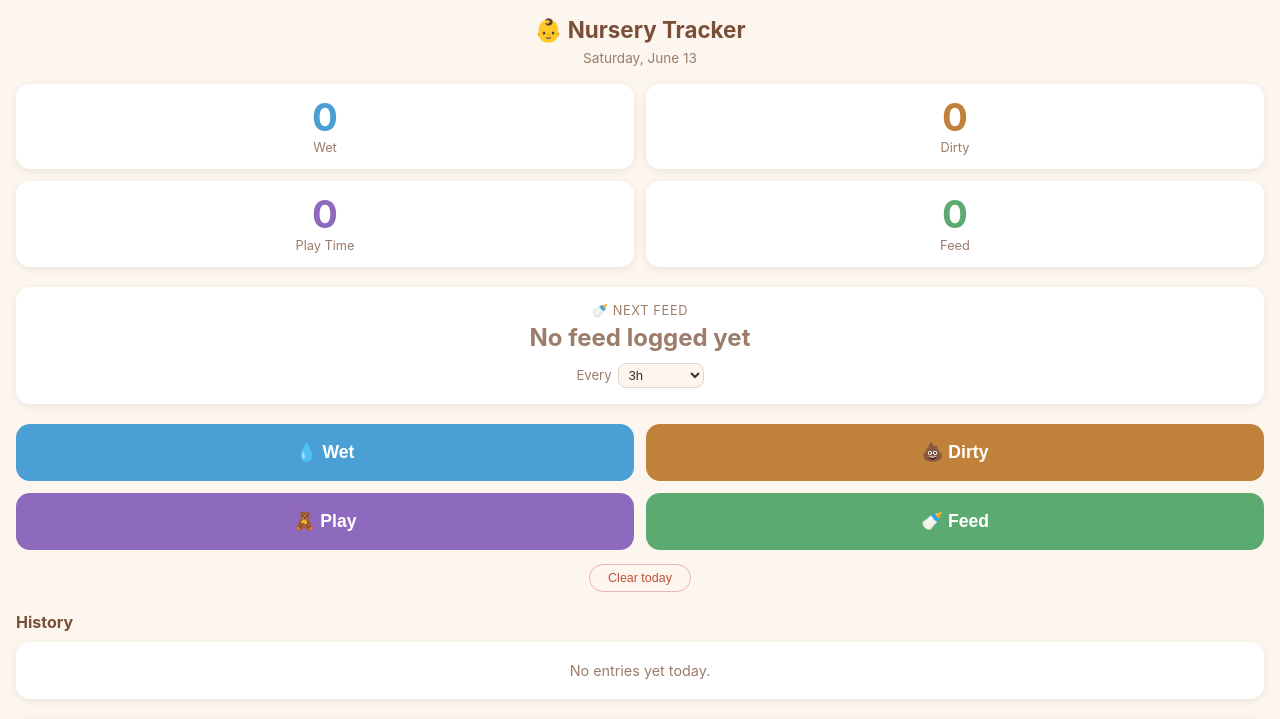
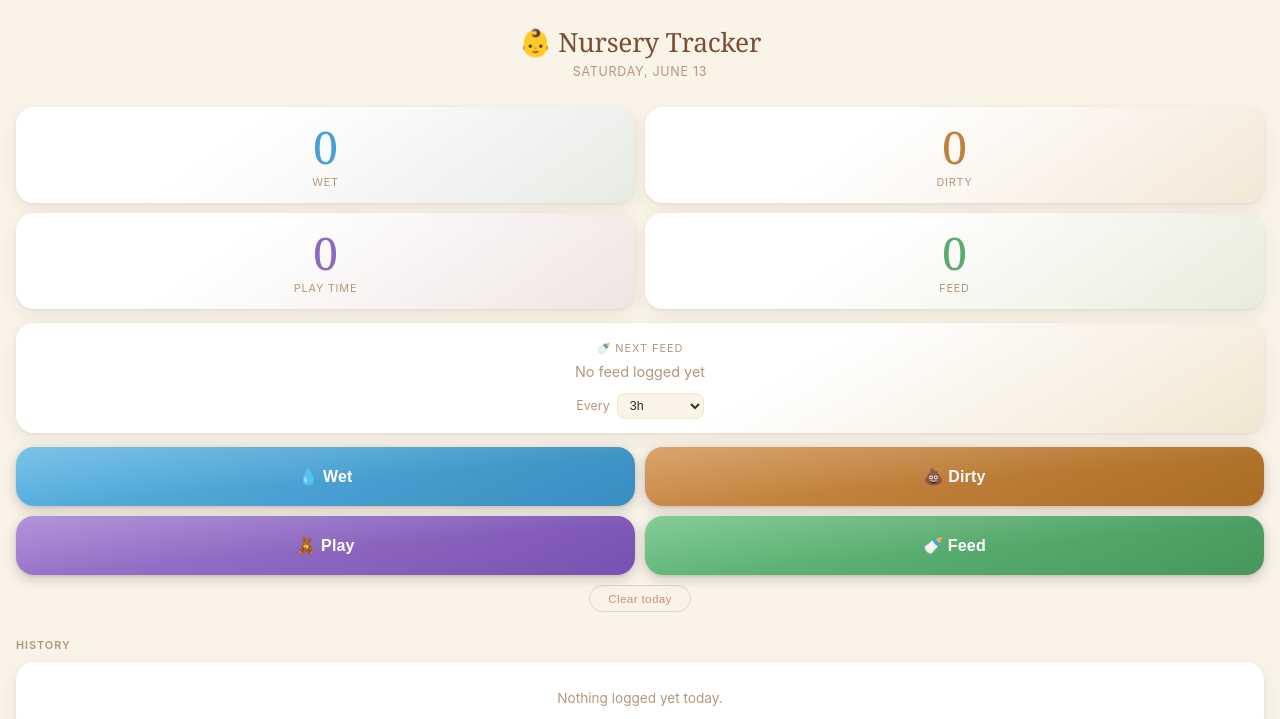
Before and after one commit to qiaoyiX/nursery-keyboard, a Flask app: page / in a window 1280 px wide. Shown: the top 719 px of the page. Run offline with Flask 3, Linux system fonts and the light colour scheme.

Commit message:
Design pass: refined warm-journal aesthetic
- CSS custom properties for the full color/shadow system
- Georgia serif for header, count numbers, and next-feed countdown
- Count cards: tinted gradient backgrounds (color bleeds into corner)
- Action buttons: rich gradient + inner-shine overlay + spring bounce on press
- Next-feed card: status-aware background tint (green/amber/red)
- History rows: colored pill badges replace plain type labels;
  delete button revealed on row hover as a circular ghost button
- Section headings: small-caps label style (was h2)
- Toast: slide-down entrance animation
- All JS function names, IDs, and Chart.js setup unchanged

Co-Authored-By: Claude Sonnet 4.6 <noreply@anthropic.com>

```diff
--- a/templates/index.html
+++ b/templates/index.html
@@ -8,196 +8,290 @@
           integrity="sha384-jb8JQMbMoBUzgWatfe6COACi2ljcDdZQ2OxczGA3bGNeWe+6DChMTBJemed7ZnvJ"
           crossorigin="anonymous"></script>
   <style>
+    :root {
+      --cream:       #faf3e8;
+      --cream-2:     #f2e6d0;
+      --brown-deep:  #3d2b1f;
+      --brown-mid:   #7a4f35;
+      --brown-light: #a07858;
+      --brown-muted: #b8957a;
+      --wet:   #4a9fd4;  --wet-a:   rgba(74,159,212,.10);
+      --dirty: #c0813a;  --dirty-a: rgba(192,129,58,.10);
+      --play:  #8e6abf;  --play-a:  rgba(142,106,191,.10);
+      --feed:  #5aaa72;  --feed-a:  rgba(90,170,114,.10);
+      --danger: #c0513a;
+      --shadow-card: 0 1px 3px rgba(61,43,31,.07), 0 6px 18px rgba(61,43,31,.07);
+      --r: 18px;
+    }
+
     * { box-sizing: border-box; margin: 0; padding: 0; }
+
     body {
       font-family: -apple-system, BlinkMacSystemFont, "Segoe UI", sans-serif;
-      background: #fdf6ee;
-      color: #3b2f2f;
+      background: var(--cream);
+      color: var(--brown-deep);
       min-height: 100vh;
-      padding: 16px;
+      padding: 24px 16px 48px;
     }
+
+    /* ── Header ─────────────────────────── */
+    .header { text-align: center; margin-bottom: 28px; }
     h1 {
-      text-align: center;
-      font-size: 1.4rem;
-      margin-bottom: 6px;
-      color: #7a4f3a;
+      font-family: Georgia, "Times New Roman", serif;
+      font-size: 1.65rem;
+      font-weight: normal;
+      color: var(--brown-mid);
+      letter-spacing: -0.01em;
+      margin-bottom: 4px;
     }
     .date {
-      text-align: center;
-      font-size: 0.85rem;
-      color: #9c7c6a;
-      margin-bottom: 18px;
+      font-size: 0.78rem;
+      color: var(--brown-muted);
+      letter-spacing: 0.06em;
+      text-transform: uppercase;
     }
+
+    /* ── Count cards ─────────────────────── */
     .counts {
       display: grid;
       grid-template-columns: 1fr 1fr;
-      gap: 12px;
-      margin-bottom: 20px;
+      gap: 10px;
+      margin-bottom: 14px;
     }
     .count-card {
-      background: #fff;
-      border-radius: 14px;
-      padding: 14px;
+      border-radius: var(--r);
+      padding: 18px 12px 14px;
       text-align: center;
-      box-shadow: 0 2px 8px rgba(0,0,0,0.08);
+      box-shadow: var(--shadow-card);
+      position: relative;
+      overflow: hidden;
     }
+    .count-card::before {
+      content: '';
+      position: absolute; inset: 0;
+    }
+    .wet::before   { background: linear-gradient(145deg, #fff 35%, var(--wet-a)); }
+    .dirty::before { background: linear-gradient(145deg, #fff 35%, var(--dirty-a)); }
+    .play::before  { background: linear-gradient(145deg, #fff 35%, var(--play-a)); }
+    .feed::before  { background: linear-gradient(145deg, #fff 35%, var(--feed-a)); }
+    .count-card > * { position: relative; }
+
     .count-card .num {
-      font-size: 2.4rem;
-      font-weight: 700;
+      font-family: Georgia, "Times New Roman", serif;
+      font-size: 2.8rem;
+      font-weight: normal;
       line-height: 1;
+      margin-bottom: 5px;
     }
-    .count-card .label { font-size: 0.8rem; color: #9c7c6a; margin-top: 4px; }
-    .wet .num { color: #4a9fd4; }
-    .dirty .num { color: #c0813a; }
-    .play .num { color: #8e6abf; }
-    .feed .num { color: #5aaa72; }
+    .count-card .label {
+      font-size: 0.68rem;
+      color: var(--brown-muted);
+      letter-spacing: 0.07em;
+      text-transform: uppercase;
+    }
+    .wet .num   { color: var(--wet); }
+    .dirty .num { color: var(--dirty); }
+    .play .num  { color: var(--play); }
+    .feed .num  { color: var(--feed); }
 
+    /* ── Next feed card ──────────────────── */
+    .next-feed-card {
+      border-radius: var(--r);
+      padding: 18px 16px 14px;
+      box-shadow: var(--shadow-card);
+      margin-bottom: 14px;
+      text-align: center;
+      transition: background 0.5s;
+      background: linear-gradient(150deg, #fff 60%, var(--cream-2));
+    }
+    .next-feed-card.status-ok   { background: linear-gradient(150deg, #fff 50%, rgba(90,170,114,.13)); }
+    .next-feed-card.status-soon { background: linear-gradient(150deg, #fff 50%, rgba(200,154,16,.12)); }
+    .next-feed-card.status-late { background: linear-gradient(150deg, #fff 50%, rgba(192,81,58,.12)); }
+
+    .nf-title {
+      font-size: 0.68rem;
+      color: var(--brown-muted);
+      text-transform: uppercase;
+      letter-spacing: 0.09em;
+      margin-bottom: 8px;
+    }
+    .nf-time {
+      font-family: Georgia, "Times New Roman", serif;
+      font-size: 1.55rem;
+      font-weight: normal;
+      line-height: 1.25;
+    }
+    .nf-ok      { color: var(--feed); }
+    .nf-soon    { color: #9e7300; }
+    .nf-late    { color: var(--danger); }
+    .nf-neutral { color: var(--brown-muted); font-family: inherit; font-size: 0.9rem; }
+
+    .nf-interval {
+      margin-top: 12px;
+      font-size: 0.78rem;
+      color: var(--brown-muted);
+      display: flex;
+      align-items: center;
+      justify-content: center;
+      gap: 7px;
+    }
+    .nf-interval select {
+      border: 1px solid var(--cream-2);
+      border-radius: 8px;
+      background: var(--cream);
+      color: var(--brown-deep);
+      font-size: 0.78rem;
+      padding: 4px 8px;
+      cursor: pointer;
+      outline: none;
+      -webkit-appearance: auto;
+    }
+
+    /* ── Action buttons ──────────────────── */
     .buttons {
       display: grid;
       grid-template-columns: 1fr 1fr;
-      gap: 12px;
-      margin-bottom: 14px;
+      gap: 10px;
+      margin-bottom: 10px;
     }
-    button {
+    .action-btn {
       border: none;
-      border-radius: 14px;
-      padding: 18px 10px;
-      font-size: 1.1rem;
+      border-radius: var(--r);
+      padding: 20px 10px;
+      font-size: 1rem;
       font-weight: 600;
       cursor: pointer;
-      transition: transform 0.1s, opacity 0.1s;
       color: #fff;
+      letter-spacing: 0.01em;
+      transition: transform 0.12s cubic-bezier(.34,1.56,.64,1), box-shadow 0.12s;
+      box-shadow: 0 4px 14px rgba(0,0,0,.18), 0 1px 3px rgba(0,0,0,.1);
+      position: relative;
+      overflow: hidden;
     }
-    button:active { transform: scale(0.96); opacity: 0.85; }
-    .btn-wet    { background: #4a9fd4; }
-    .btn-dirty  { background: #c0813a; }
-    .btn-play   { background: #8e6abf; }
-    .btn-feed   { background: #5aaa72; }
+    .action-btn::after {
+      content: '';
+      position: absolute; inset: 0;
+      background: linear-gradient(175deg, rgba(255,255,255,.2) 0%, transparent 55%);
+      pointer-events: none;
+    }
+    .action-btn:active {
+      transform: scale(0.94);
+      box-shadow: 0 2px 6px rgba(0,0,0,.14);
+    }
+    .btn-wet   { background: linear-gradient(155deg, #5ab4e4 0%, #3a8dc0 100%); }
+    .btn-dirty { background: linear-gradient(155deg, #d08f4a 0%, #ab6c25 100%); }
+    .btn-play  { background: linear-gradient(155deg, #a07ad0 0%, #7852b0 100%); }
+    .btn-feed  { background: linear-gradient(155deg, #68bf80 0%, #47975c 100%); }
 
-    .clear-wrap {
-      text-align: center;
-      margin-bottom: 20px;
-    }
+    /* ── Clear button ────────────────────── */
+    .clear-wrap { text-align: center; margin-bottom: 26px; }
     .btn-clear {
       background: transparent;
-      border: 1px solid #e8b5b5;
-      color: #c0513a;
-      font-size: 0.78rem;
+      border: 1px solid rgba(192,81,58,.22);
+      color: rgba(192,81,58,.65);
+      font-size: 0.73rem;
       font-weight: 500;
       padding: 6px 18px;
       border-radius: 20px;
       cursor: pointer;
-      transition: background 0.15s;
+      letter-spacing: 0.03em;
+      transition: color 0.15s, border-color 0.15s;
     }
-    .btn-clear:active { background: #fdf0ef; }
+    .btn-clear:hover { color: var(--danger); border-color: rgba(192,81,58,.5); }
 
-    .toast {
-      position: fixed;
-      top: 16px; left: 50%; transform: translateX(-50%);
-      background: #3b2f2f; color: #fff;
-      padding: 10px 20px; border-radius: 20px;
-      font-size: 0.9rem; opacity: 0;
-      transition: opacity 0.3s;
-      pointer-events: none;
-      white-space: nowrap;
+    /* ── Section label ───────────────────── */
+    .section-label {
+      font-size: 0.68rem;
+      font-weight: 600;
+      text-transform: uppercase;
+      letter-spacing: 0.09em;
+      color: var(--brown-muted);
+      margin-bottom: 10px;
     }
-    .toast.show { opacity: 1; }
 
-    h2 { font-size: 1rem; margin-bottom: 10px; color: #7a4f3a; }
-
+    /* ── History ─────────────────────────── */
     .history {
       background: #fff;
-      border-radius: 14px;
+      border-radius: var(--r);
       overflow: hidden;
-      box-shadow: 0 2px 8px rgba(0,0,0,0.08);
-      max-height: 38vh;
+      box-shadow: var(--shadow-card);
+      max-height: 36vh;
       overflow-y: auto;
       margin-bottom: 20px;
+      scrollbar-width: thin;
+      scrollbar-color: var(--cream-2) transparent;
     }
     .entry {
       display: flex;
-      justify-content: space-between;
       align-items: center;
+      gap: 10px;
       padding: 10px 14px;
-      border-bottom: 1px solid #f5ece4;
-      font-size: 0.9rem;
+      border-bottom: 1px solid #f5ede2;
     }
     .entry:last-child { border-bottom: none; }
-    .entry .type { font-weight: 600; }
-    .entry .time { color: #9c7c6a; font-size: 0.8rem; }
+
+    .type-pill {
+      font-size: 0.68rem;
+      font-weight: 700;
+      letter-spacing: 0.05em;
+      text-transform: uppercase;
+      padding: 3px 9px;
+      border-radius: 20px;
+      flex-shrink: 0;
+    }
+    .type-pill.type-wet   { color: var(--wet);   background: var(--wet-a); }
+    .type-pill.type-dirty { color: var(--dirty); background: var(--dirty-a); }
+    .type-pill.type-play  { color: var(--play);  background: var(--play-a); }
+    .type-pill.type-feed  { color: var(--feed);  background: var(--feed-a); }
+
+    .entry .time { color: var(--brown-muted); font-size: 0.77rem; flex: 1; }
+
     .btn-delete-entry {
-      background: none; border: none; color: #c0513a;
-      font-size: 0.75rem; padding: 2px 6px; border-radius: 6px;
-      opacity: 0.2; cursor: pointer; transition: opacity 0.15s;
-      line-height: 1; flex-shrink: 0;
+      background: none; border: none; color: var(--danger);
+      font-size: 0.68rem; width: 22px; height: 22px;
+      border-radius: 50%; display: flex; align-items: center; justify-content: center;
+      opacity: 0; cursor: pointer; transition: opacity 0.15s, background 0.15s;
+      flex-shrink: 0;
     }
     .entry:hover .btn-delete-entry { opacity: 1; }
-    .type-wet   { color: #4a9fd4; }
-    .type-dirty { color: #c0813a; }
-    .type-play  { color: #8e6abf; }
-    .type-feed  { color: #5aaa72; }
-    .empty { text-align: center; padding: 20px; color: #9c7c6a; font-size: 0.9rem; }
+    .btn-delete-entry:hover { background: rgba(192,81,58,.1); }
 
-    .next-feed-card {
-      background: #fff;
-      border-radius: 14px;
-      padding: 16px;
-      box-shadow: 0 2px 8px rgba(0,0,0,0.08);
-      margin-bottom: 20px;
-      text-align: center;
-    }
-    .next-feed-card .nf-title {
-      font-size: 0.8rem;
-      color: #9c7c6a;
-      text-transform: uppercase;
-      letter-spacing: 0.05em;
-      margin-bottom: 6px;
-    }
-    .next-feed-card .nf-time {
-      font-size: 1.5rem;
-      font-weight: 700;
-      line-height: 1.2;
-    }
-    .nf-ok   { color: #5aaa72; }
-    .nf-soon { color: #c89a10; }
-    .nf-late { color: #c0513a; }
-    .nf-neutral { color: #9c7c6a; font-weight: 400; font-size: 0.95rem; }
-    .next-feed-card .nf-interval {
-      margin-top: 10px;
-      font-size: 0.82rem;
-      color: #9c7c6a;
-      display: flex;
-      align-items: center;
-      justify-content: center;
-      gap: 6px;
-    }
-    .next-feed-card select {
-      border: 1px solid #e5d5c8;
-      border-radius: 8px;
-      background: #fdf6ee;
-      color: #3b2f2f;
-      font-size: 0.82rem;
-      padding: 3px 6px;
-      cursor: pointer;
+    .empty {
+      text-align: center; padding: 28px;
+      color: var(--brown-muted); font-size: 0.85rem;
     }
 
+    /* ── Chart cards ─────────────────────── */
     .chart-card {
       background: #fff;
-      border-radius: 14px;
-      padding: 16px;
-      box-shadow: 0 2px 8px rgba(0,0,0,0.08);
-      margin-bottom: 16px;
+      border-radius: var(--r);
+      padding: 18px 16px 14px;
+      box-shadow: var(--shadow-card);
+      margin-bottom: 12px;
     }
-    .doughnut-wrap {
-      max-width: 220px;
-      margin: 0 auto;
+    .doughnut-wrap { max-width: 200px; margin: 0 auto; }
+    canvas { display: block; }
+
+    /* ── Toast ───────────────────────────── */
+    .toast {
+      position: fixed;
+      top: 20px; left: 50%;
+      transform: translateX(-50%) translateY(-6px);
+      background: var(--brown-deep); color: #fff;
+      padding: 10px 22px; border-radius: 24px;
+      font-size: 0.83rem; opacity: 0;
+      transition: opacity 0.22s, transform 0.22s;
+      pointer-events: none; white-space: nowrap;
+      box-shadow: 0 4px 18px rgba(61,43,31,.28);
     }
-    canvas { display: block; }
+    .toast.show { opacity: 1; transform: translateX(-50%) translateY(0); }
   </style>
 </head>
 <body>
-  <h1>👶 Nursery Tracker</h1>
-  <p class="date" id="dateLabel"></p>
+  <div class="header">
+    <h1>👶 Nursery Tracker</h1>
+    <p class="date" id="dateLabel"></p>
+  </div>
 
   <div class="counts">
     <div class="count-card wet">
@@ -218,7 +312,7 @@
     </div>
   </div>
 
-  <div class="next-feed-card">
+  <div class="next-feed-card" id="nextFeedCard">
     <div class="nf-title">🍼 Next Feed</div>
     <div class="nf-time nf-neutral" id="nextFeedDisplay">—</div>
     <div class="nf-interval">
@@ -228,44 +322,44 @@
   </div>
 
   <div class="buttons">
-    <button class="btn-wet"   onclick="logEvent('Wet')">💧 Wet</button>
-    <button class="btn-dirty" onclick="logEvent('Dirty')">💩 Dirty</button>
-    <button class="btn-play"  onclick="logEvent('Play')">🧸 Play</button>
-    <button class="btn-feed"  onclick="logEvent('Feed')">🍼 Feed</button>
+    <button class="action-btn btn-wet"   onclick="logEvent('Wet')">💧 Wet</button>
+    <button class="action-btn btn-dirty" onclick="logEvent('Dirty')">💩 Dirty</button>
+    <button class="action-btn btn-play"  onclick="logEvent('Play')">🧸 Play</button>
+    <button class="action-btn btn-feed"  onclick="logEvent('Feed')">🍼 Feed</button>
   </div>
 
   <div class="clear-wrap">
     <button class="btn-clear" onclick="clearData()">Clear today</button>
   </div>
 
-  <h2>History</h2>
+  <p class="section-label">History</p>
   <div class="history" id="history">
     {% if recent %}
       {% for e in recent %}
       <div class="entry">
-        <span class="type type-{{ e.type | lower }}">{{ e.type }}</span>
+        <span class="type-pill type-{{ e.type | lower }}">{{ e.type }}</span>
         <span class="time">{{ e.time[:16] | replace("T", " ") }}</span>
       </div>
       {% endfor %}
     {% else %}
-      <div class="empty">No entries yet today.</div>
+      <div class="empty">Nothing logged yet today.</div>
     {% endif %}
   </div>
 
   <div class="chart-card">
-    <h2>Today's Breakdown</h2>
+    <p class="section-label">Today's Breakdown</p>
     <div class="doughnut-wrap">
       <canvas id="chartDoughnut" height="200"></canvas>
     </div>
   </div>
 
   <div class="chart-card">
-    <h2>Today by Hour</h2>
+    <p class="section-label">Today by Hour</p>
     <canvas id="chartHourly" height="160"></canvas>
   </div>
 
   <div class="chart-card">
-    <h2>Last 7 Days</h2>
+    <p class="section-label">Last 7 Days</p>
     <canvas id="chartDaily" height="160"></canvas>
   </div>
 
@@ -293,19 +387,23 @@
       const sel = document.getElementById("feedIntervalSel");
       sel.value = data.feed_interval_minutes;
 
-      const el = document.getElementById("nextFeedDisplay");
+      const el   = document.getElementById("nextFeedDisplay");
+      const card = document.getElementById("nextFeedCard");
       const nextIso = data.next_feed_iso;
       if (!nextIso) {
         el.textContent = "No feed logged yet";
         el.className = "nf-time nf-neutral";
+        card.className = "next-feed-card";
         return;
       }
-      const diff = Math.round((new Date(nextIso) - Date.now()) / 60000);
+      const diff   = Math.round((new Date(nextIso) - Date.now()) / 60000);
       const absMin = Math.abs(diff);
-      const hms = diff >= 0 ? `in ${fmtInterval(absMin)}` : `${fmtInterval(absMin)} overdue`;
-      const clock = new Date(nextIso).toLocaleTimeString("en-US", { hour: "2-digit", minute: "2-digit" });
+      const hms    = diff >= 0 ? `in ${fmtInterval(absMin)}` : `${fmtInterval(absMin)} overdue`;
+      const clock  = new Date(nextIso).toLocaleTimeString("en-US", { hour: "2-digit", minute: "2-digit" });
       el.textContent = `${hms} · around ${clock}`;
-      el.className = "nf-time " + (diff > 15 ? "nf-ok" : diff >= 0 ? "nf-soon" : "nf-late");
+      const state = diff > 15 ? "ok" : diff >= 0 ? "soon" : "late";
+      el.className   = `nf-time nf-${state}`;
+      card.className = `next-feed-card status-${state}`;
     }
 
     async function saveInterval(mins) {
@@ -321,7 +419,7 @@
       }
     }
 
-    const TYPES = ["Wet", "Dirty", "Play", "Feed"];
+    const TYPES  = ["Wet", "Dirty", "Play", "Feed"];
     const COLORS = { Wet: "#4a9fd4", Dirty: "#c0813a", Play: "#8e6abf", Feed: "#5aaa72" };
 
     function updateDate() {
@@ -427,17 +525,14 @@
     });
 
     function updateCharts(data) {
-      // Doughnut
       chartDoughnut.data.datasets[0].data = TYPES.map(t => data.counts[t]);
       chartDoughnut.update();
 
-      // Hourly stacked bar
       TYPES.forEach((t, i) => {
         chartHourly.data.datasets[i].data = data.hourly.map(h => h[t]);
       });
       chartHourly.update();
 
-      // 7-day grouped bar
       chartDaily.data.labels = data.daily.map(d => d.date.slice(5));
       TYPES.forEach((t, i) => {
         chartDaily.data.datasets[i].data = data.daily.map(d => d[t]);
@@ -453,7 +548,7 @@
       if (recent.length === 0) {
         const empty = document.createElement("div");
         empty.className = "empty";
-        empty.textContent = "No entries yet today.";
+        empty.textContent = "Nothing logged yet today.";
         h.appendChild(empty);
         return;
       }
@@ -463,7 +558,7 @@
 
         const typeSpan = document.createElement("span");
         const safeType = TYPES.includes(e.type) ? e.type : "?";
-        typeSpan.className = "type type-" + safeType.toLowerCase();
+        typeSpan.className = "type-pill type-" + safeType.toLowerCase();
         typeSpan.textContent = safeType;
 
         const timeSpan = document.createElement("span");
@@ -502,7 +597,7 @@
 
     async function refresh() {
       try {
-        const res = await fetch("/data");
+        const res  = await fetch("/data");
         const data = await res.json();
         TYPES.forEach(k => {
           document.getElementById("cnt-" + k).textContent = data.counts[k];
```
